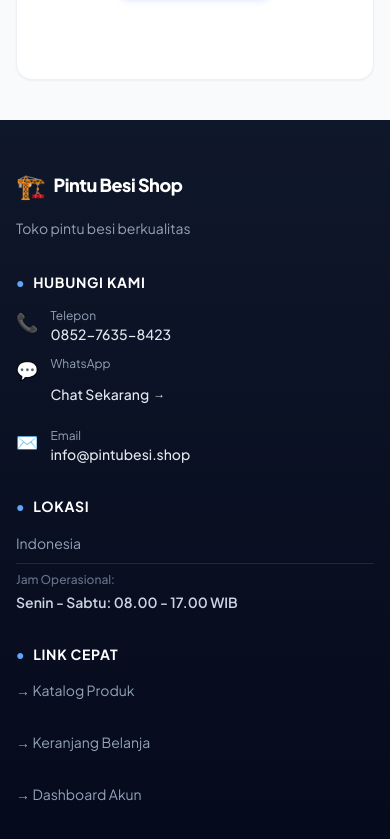
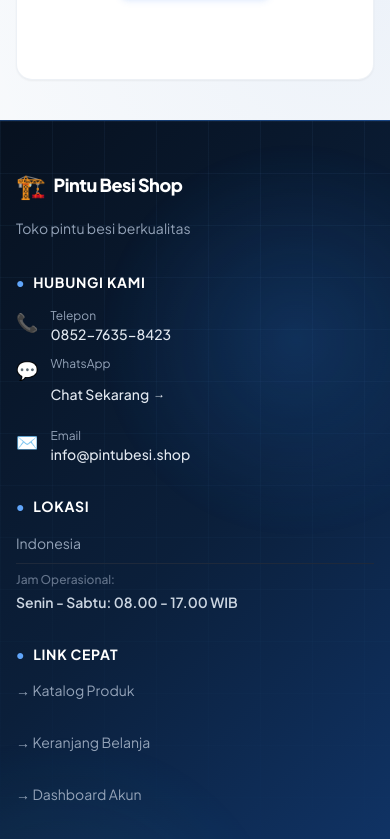
Before and after one commit to roymartin-glitch/PintuBesiReady, a Next.js app: page /produk in a window 390 px wide. Shown: the part 680-1519 px from the top of the page. Built offline with nearby package versions, Linux system fonts and the light colour scheme; no server answers; the database is empty.

Commit message:
polish premium industrial UI

```diff
--- a/app/globals.css
+++ b/app/globals.css
@@ -431,8 +431,101 @@ a:focus-visible {
    ============================================ */
 
 @media (prefers-color-scheme: dark) {
-  /* Can be enabled later if needed */
-  /* body {
-    @apply bg-slate-900 text-slate-100;
-  } */
 }
+
+:root {
+  --navy-950: #050b16;
+  --navy-900: #07111f;
+  --navy-800: #0b1f3a;
+  --royal-blue: #1558c0;
+  --electric-blue: #2d8cff;
+  --cyan-accent: #55d8ff;
+}
+
+body {
+  background: #f6f9fc;
+  background-image: radial-gradient(circle at 8% 12%, rgba(45, 140, 255, 0.07), transparent 28rem), radial-gradient(circle at 92% 38%, rgba(21, 88, 192, 0.05), transparent 26rem);
+}
+
+.industrial-bg {
+  position: relative;
+  isolation: isolate;
+  background: linear-gradient(135deg, #07111f 0%, #0b1f3a 45%, #123c78 100%);
+}
+
+.industrial-bg::before,
+.industrial-bg::after {
+  content: '';
+  position: absolute;
+  inset: 0;
+  pointer-events: none;
+  z-index: -1;
+}
+
+.industrial-bg::before {
+  background-image: linear-gradient(rgba(125, 190, 255, 0.055) 1px, transparent 1px), linear-gradient(90deg, rgba(125, 190, 255, 0.055) 1px, transparent 1px);
+  background-size: 52px 52px;
+  mask-image: linear-gradient(to bottom, black, transparent 85%);
+}
+
+.industrial-bg::after {
+  background: radial-gradient(circle at 76% 24%, rgba(45, 140, 255, 0.23), transparent 25%), radial-gradient(circle at 18% 88%, rgba(85, 216, 255, 0.1), transparent 26%);
+  animation: ambientGlow 14s ease-in-out infinite alternate;
+}
+
+.hero-orb {
+  position: absolute;
+  width: 28rem;
+  height: 28rem;
+  border-radius: 999px;
+  background: radial-gradient(circle, rgba(45, 140, 255, 0.2), transparent 68%);
+  filter: blur(8px);
+  animation: ambientFloat 16s ease-in-out infinite;
+  pointer-events: none;
+}
+
+.glass-premium {
+  background: rgba(255, 255, 255, 0.055);
+  border: 1px solid rgba(255, 255, 255, 0.13);
+  backdrop-filter: blur(18px);
+  box-shadow: 0 24px 70px rgba(1, 10, 25, 0.28), inset 0 1px rgba(255, 255, 255, 0.08);
+}
+
+.text-gradient {
+  background-image: linear-gradient(110deg, #ffffff 15%, #a9d6ff 58%, #55d8ff 100%);
+}
+
+.btn-primary {
+  background-image: linear-gradient(120deg, #1558c0, #2478e8 58%, #2d8cff);
+  box-shadow: 0 12px 28px rgba(21, 88, 192, 0.24);
+}
+
+.btn-primary:hover {
+  filter: brightness(1.08);
+  box-shadow: 0 14px 34px rgba(45, 140, 255, 0.32);
+  transform: translateY(-1px);
+}
+
+.card-premium {
+  border-radius: 1rem;
+  box-shadow: 0 8px 28px rgba(15, 35, 65, 0.07);
+}
+
+.card-premium:hover {
+  border-color: rgba(45, 140, 255, 0.35);
+  box-shadow: 0 16px 34px rgba(21, 88, 192, 0.12);
+}
+
+@keyframes ambientGlow {
+  0% { transform: translate3d(-2%, -1%, 0) scale(1); opacity: .7; }
+  100% { transform: translate3d(2%, 1%, 0) scale(1.08); opacity: 1; }
+}
+
+@keyframes ambientFloat {
+  0%, 100% { transform: translate3d(0, 0, 0); }
+  50% { transform: translate3d(-24px, 18px, 0); }
+}
+
+@media (prefers-reduced-motion: reduce) {
+  .industrial-bg::after, .hero-orb { animation: none; }
+}
--- a/app/page.js
+++ b/app/page.js
@@ -60,10 +60,13 @@ export default async function HomePage() {
       {/* Global Navbar */}
       <Navbar />
 
-      <main className="flex-1 bg-gradient-to-b from-slate-50 to-white">
+      <main className="flex-1 bg-[#f6f9fc]">
 
         {/* Banner Hero */}
-        <section className="relative overflow-hidden bg-gradient-to-br from-slate-900 via-slate-800 to-slate-950 text-white py-20 md:py-32 px-4 shadow-premium-lg animate-fade-in">
+        <section className="industrial-bg relative overflow-hidden text-white py-20 md:py-32 px-4 shadow-premium-lg animate-fade-in">
+          <div className="hero-orb -top-24 right-0" />
+          <div className="hero-orb bottom-[-12rem] left-[-10rem]" style={{ animationDelay: '-6s' }} />
+
           {/* Decorative Background Accents - Enhanced */}
           <div className="absolute top-0 right-0 w-[600px] h-[600px] bg-gradient-to-br from-blue-600/15 to-purple-600/10 rounded-full blur-3xl pointer-events-none -translate-y-1/2 translate-x-1/3 animate-pulse"></div>
           <div className="absolute bottom-0 left-0 w-[400px] h-[400px] bg-gradient-to-tr from-slate-500/10 to-blue-500/5 rounded-full blur-2xl pointer-events-none translate-y-1/3 -translate-x-1/4"></div>
@@ -108,7 +111,7 @@ export default async function HomePage() {
 
             {/* Industrial Design Mock Illustration Card */}
             <div className="lg:col-span-5 hidden lg:block animate-scale-in" style={{ animationDelay: '0.2s' }}>
-              <div className="bg-slate-900/60 border border-slate-800/80 p-8 rounded-3xl backdrop-blur-md shadow-premium-lg relative hover-lift group">
+              <div className="glass-premium p-8 rounded-3xl relative hover-lift group">
                 <div className="absolute -top-3 -left-3 bg-gradient-to-r from-blue-600 to-blue-700 text-xs px-3 py-1.5 rounded-lg font-bold shadow-lg shadow-blue-500/30 flex items-center gap-1 animate-pulse">
                   ⭐ BEST SELLER
                 </div>
@@ -300,7 +303,7 @@ export default async function HomePage() {
 
         {/* WhatsApp CTA Banner */}
         <section className="max-w-7xl mx-auto px-4 sm:px-6 lg:px-8 py-16 animate-fade-in">
-          <div className="bg-gradient-to-r from-blue-700 via-blue-600 to-indigo-700 text-white rounded-3xl p-8 md:p-12 shadow-premium-lg hover-lift flex flex-col md:flex-row justify-between items-center gap-8 relative overflow-hidden">
+          <div className="industrial-bg bg-gradient-to-r from-[#0b1f3a] via-[#1558c0] to-[#123c78] text-white rounded-3xl p-8 md:p-12 shadow-premium-lg hover-lift flex flex-col md:flex-row justify-between items-center gap-8 relative overflow-hidden">
             {/* Enhanced Background Effects */}
             <div className="absolute top-0 right-0 w-[500px] h-[500px] bg-white/10 rounded-full blur-3xl pointer-events-none -translate-y-1/2 translate-x-1/3"></div>
             <div className="absolute bottom-0 left-0 w-[300px] h-[300px] bg-indigo-500/20 rounded-full blur-2xl pointer-events-none translate-y-1/3 -translate-x-1/4"></div>
--- a/components/Footer.js
+++ b/components/Footer.js
@@ -7,7 +7,7 @@ export default async function Footer() {
   const currentYear = new Date().getFullYear()
 
   return (
-    <footer className="bg-gradient-to-b from-slate-900 to-slate-950 text-slate-300 border-t border-slate-800/50">
+    <footer className="industrial-bg bg-gradient-to-b from-[#07111f] to-[#050b16] text-slate-300 border-t border-blue-400/10">
       <div className="max-w-7xl mx-auto px-4 sm:px-6 lg:px-8 py-12 animate-fade-in">
 
         {/* Main Footer Content */}
--- a/components/ImageCarousel.js
+++ b/components/ImageCarousel.js
@@ -55,7 +55,7 @@ export default function ImageCarousel({ slides = [], autoPlayMs = 4000 }) {
 
     return (
         <div
-            className="relative w-full overflow-hidden rounded-3xl shadow-premium-lg group"
+            className="relative w-full overflow-hidden rounded-2xl shadow-[0_22px_55px_rgba(7,17,31,0.16)] ring-1 ring-slate-900/5 group"
             onMouseEnter={pauseAutoplay}
             onMouseLeave={resumeAutoplay}
             onTouchStart={handleTouchStart}
--- a/components/Navbar.js
+++ b/components/Navbar.js
@@ -128,7 +128,7 @@ function NavbarContent() {
   }
 
   return (
-    <nav className="border-b border-slate-200/80 bg-white/95 backdrop-blur-xl sticky top-0 z-50 shadow-premium transition-all duration-300">
+    <nav className="border-b border-slate-200/80 bg-white/90 backdrop-blur-xl sticky top-0 z-50 shadow-[0_8px_30px_rgba(7,17,31,0.06)] transition-all duration-300">
       <div className="max-w-7xl mx-auto px-4 sm:px-6 lg:px-8">
         <div className="flex justify-between h-16 items-center gap-4 animate-fade-in">
 
```
